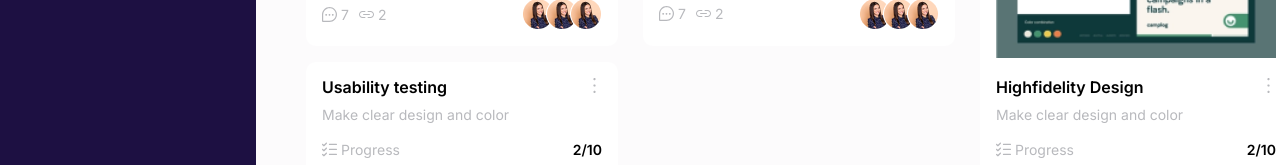
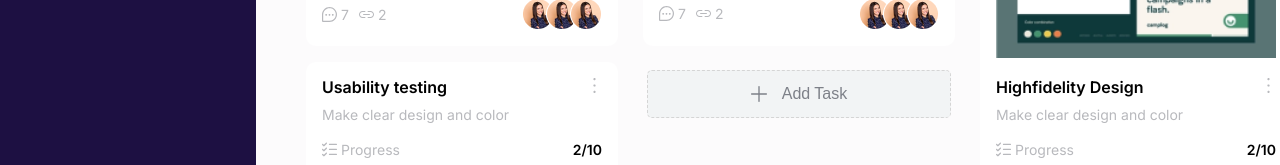
Before and after one commit to Prospertech-github/dashboardDesign, a React (Create React App) app: page / in a window 1280 px wide. Shown: the part 711-876 px from the top of the page. Built offline with nearby package versions, Linux system fonts and the light colour scheme.

Commit message:
FEAT: Added the ADDTASK button component

```diff
--- a/src/components/ctaButton/Buttons.jsx
+++ b/src/components/ctaButton/Buttons.jsx
@@ -1,8 +1,14 @@
 import React from 'react'
 import styles from './Buttons.module.css'
+import { PlusIcon } from '../icons/Icons';
 
 export const AddTask = () => {
-  return <button className={styles.addtaskButton}> &#43; Add Task </button>;
+  return (
+		<button className={styles.addtaskButton}>
+			{' '}
+			<PlusIcon fill="#7D8088" size={16}/> Add Task{' '}
+		</button>
+  );
 }
 
 export const SideBarButton = ({children, text}) => {
--- a/src/components/ctaButton/Buttons.module.css
+++ b/src/components/ctaButton/Buttons.module.css
@@ -1,5 +1,5 @@
 .addtaskButton{
-  padding: 1.4rem 9rem;
+  padding: 1.4rem 10.3rem;
   font-size: 1.6rem;
   color: #7D8088;
   font-weight: 500;
@@ -7,6 +7,9 @@
   border-radius: 5px;
   border: 1px dashed #D5D5D5;
   background: #F2F4F5;
+  display: flex;
+  align-items: center;
+  gap: 1.5rem;
 }
 .btnSideBar{
   background: #45269C;
--- a/src/components/gridItems/GridItem.jsx
+++ b/src/components/gridItems/GridItem.jsx
@@ -2,6 +2,7 @@ import React from 'react'
 import ColumnTitle from '../columnTitle/ColumnTitle'
 import TaskCard from '../taskCard/TaskCard'
 import styles from './GridItem.module.css'
+import { AddTask } from '../ctaButton/Buttons'
 
 const GridItem = ({ section, number, duo, reverse }) => {
   let sliderStyle;
@@ -32,7 +33,8 @@ const GridItem = ({ section, number, duo, reverse }) => {
 						text="Highfidelity Design"
 						sliderStyle ={sliderStyle}
 					/>
-				)}
+        )}
+        <AddTask />
 			</div>
 		);
 }
```
